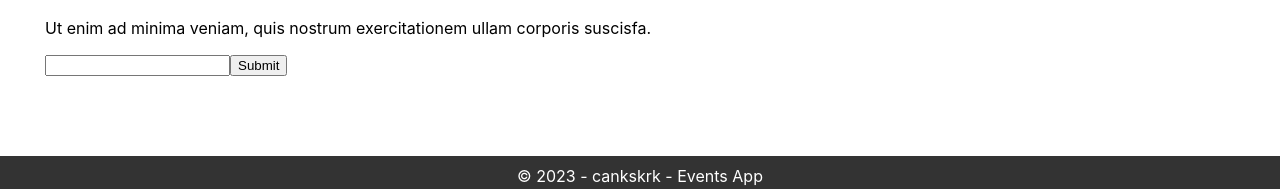
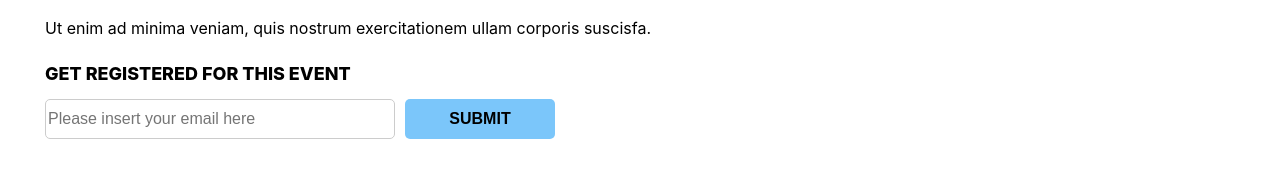
Before and after one commit to cankskrk/Next.js-Events-App, a Next.js app: page /events/London/london-comic-con-winter in a window 1280 px wide. Shown: the part 964-1153 px from the top of the page. Built offline with nearby package versions, Linux system fonts and the light colour scheme.

Commit message:
fix: fix some styling issues

```diff
--- a/src/components/events/single-event.js
+++ b/src/components/events/single-event.js
@@ -3,14 +3,22 @@ import Link from "next/link";
 import Image from "next/image";
 
 const SingleEvent = ({ data }) => {
+  const onSubmit = () => {};
+
   return (
-    <div>
+    <div className="event_single_page">
       <h1>{data.title}</h1>
       <Image src={data.image} width={1000} height={500} alt={data.title} />
       <p>{data.description}</p>
-
-      <input type="email" />
-      <button>Submit</button>
+      <form onSubmit={onSubmit} action="" className="email_registration">
+        <label>Get Registered for this event</label>
+        <input
+          type="email"
+          id="email"
+          placeholder="Please insert your email here"
+        />
+        <button type="button">Submit</button>
+      </form>
     </div>
   );
 };
--- a/styles/general.sass
+++ b/styles/general.sass
@@ -1,6 +1,7 @@
 header
     height: 300px
     background: linear-gradient(305deg, #00ccff, transparent)
+    padding: 15px 30px
 
     >div
         width: 100%
@@ -96,3 +97,32 @@ main
         display: flex
         flex-direction: column
         width: 30%
+
+.event_single_page
+    .email_registration
+        margin-top: 25px
+        label
+            display: flex
+            margin-bottom: 15px
+            font-size: 18px
+            font-weight: 800
+            text-transform: uppercase
+        input
+            height: 40px
+            min-width: 350px
+            box-shadow: none
+            border-radius: 5px
+            border-image: none
+            border: 1px solid #ccc
+            font-size: 16px
+
+        button
+            border-radius: 5px
+            height: 40px
+            min-width: 150px
+            border: none
+            font-size: 16px
+            text-transform: uppercase
+            margin-left: 10px
+            font-weight: 600
+            background-color: #7bc6fa
```
